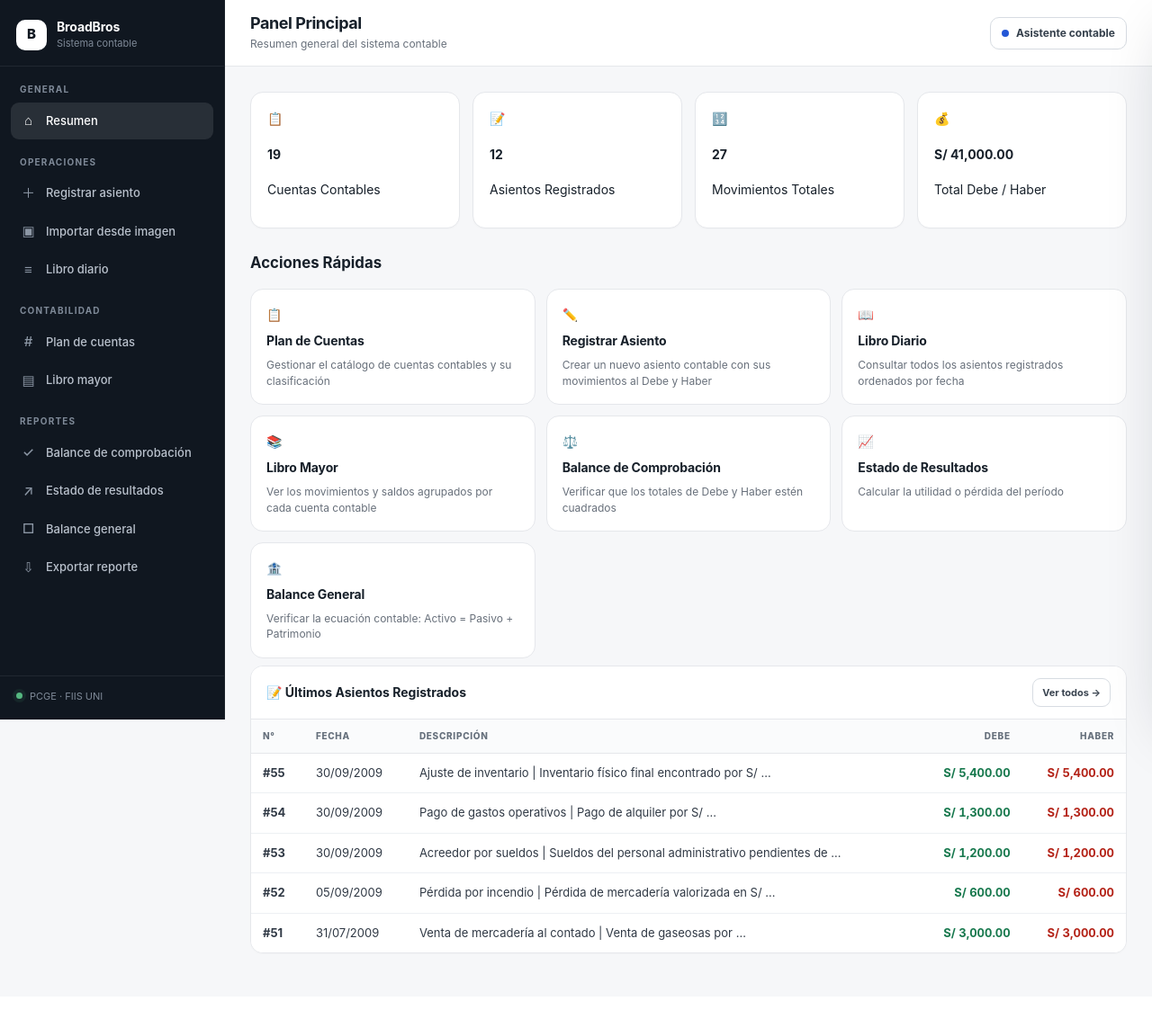
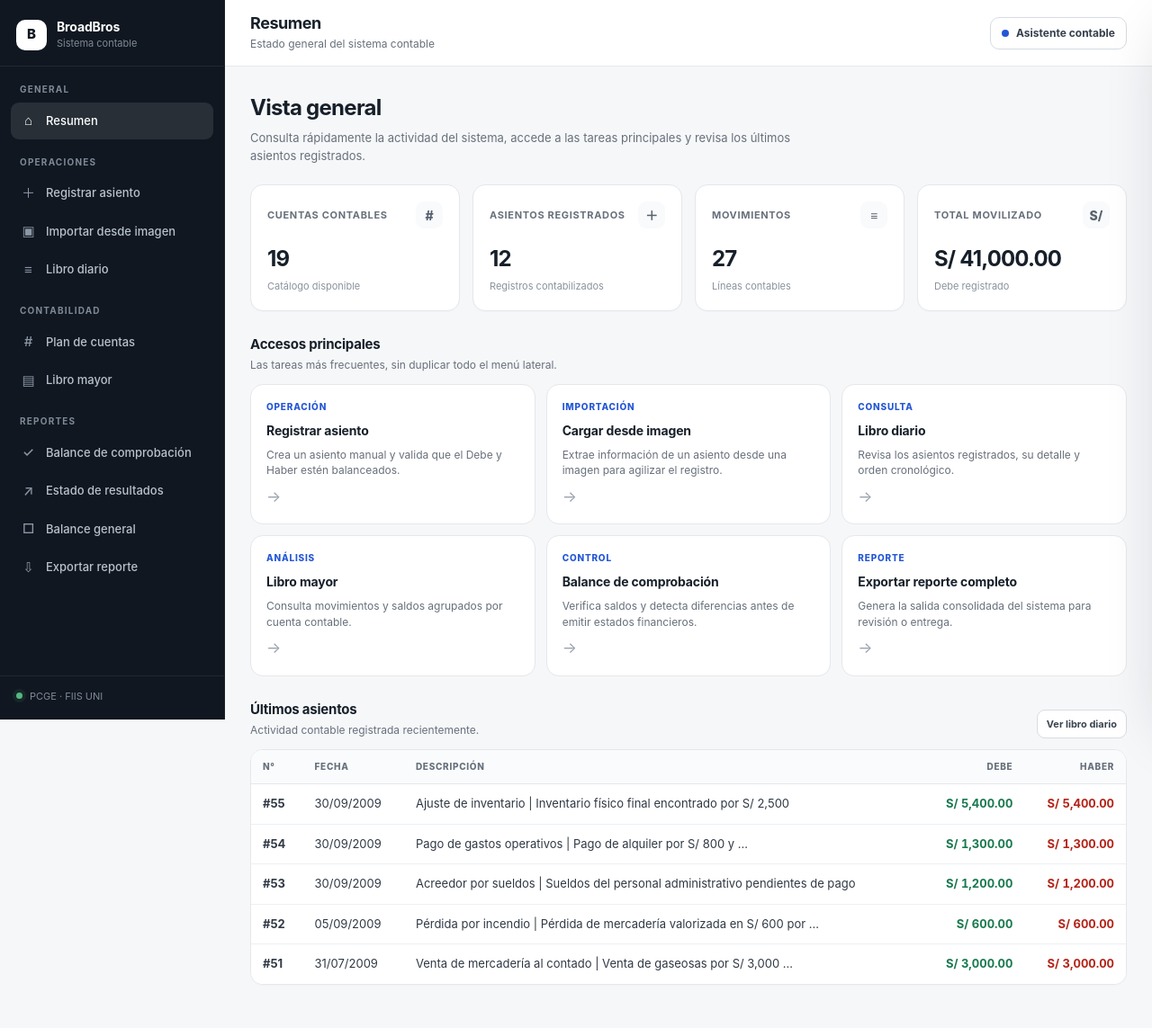
Before and after one commit to lamascara-17/BroadBros---Sistema-Contable, a Django app: page / in a window 1280 px wide. Shown: the whole page at 90% size. Before the commit the page ends 1060 px from the top, so only its background shows below. Run offline with Django 5.2, Linux system fonts and the light colour scheme; data comes from the database, SQL or seed files in the repository.

Commit message:
Simplifica y ordena el dashboard principal

```diff
--- a/templates/index.html
+++ b/templates/index.html
@@ -1,91 +1,117 @@
 {% extends 'base.html' %}
 {% load contable_tags %}
 
-{% block title %}Inicio — BroadBros{% endblock %}
-{% block nav_index %}active{% endblock %}
-{% block page_title %}Panel Principal{% endblock %}
-{% block page_subtitle %}Resumen general del sistema contable{% endblock %}
+{% block title %}Resumen — BroadBros{% endblock %}
+{% block page_title %}Resumen{% endblock %}
+{% block page_subtitle %}Estado general del sistema contable{% endblock %}
 
 {% block content %}
-<!-- ═══ ESTADÍSTICAS ═══ -->
+<section class="dashboard-intro">
+    <div>
+        <h2>Vista general</h2>
+        <p>Consulta rápidamente la actividad del sistema, accede a las tareas principales y revisa los últimos asientos registrados.</p>
+    </div>
+</section>
+
 <div class="stats-grid">
-    <div class="stat-card">
-        <div class="stat-icon blue">📋</div>
-        <div class="stat-info">
-            <h4>{{ total_cuentas }}</h4>
-            <p>Cuentas Contables</p>
+    <article class="stat-card">
+        <div class="stat-card-top">
+            <span class="stat-label">Cuentas contables</span>
+            <span class="stat-symbol">#</span>
         </div>
-    </div>
-    <div class="stat-card">
-        <div class="stat-icon green">📝</div>
-        <div class="stat-info">
-            <h4>{{ total_asientos }}</h4>
-            <p>Asientos Registrados</p>
+        <div class="stat-value">{{ total_cuentas }}</div>
+        <div class="stat-note">Catálogo disponible</div>
+    </article>
+
+    <article class="stat-card">
+        <div class="stat-card-top">
+            <span class="stat-label">Asientos registrados</span>
+            <span class="stat-symbol">＋</span>
         </div>
-    </div>
-    <div class="stat-card">
-        <div class="stat-icon purple">🔢</div>
-        <div class="stat-info">
-            <h4>{{ total_movimientos }}</h4>
-            <p>Movimientos Totales</p>
+        <div class="stat-value">{{ total_asientos }}</div>
+        <div class="stat-note">Registros contabilizados</div>
+    </article>
+
+    <article class="stat-card">
+        <div class="stat-card-top">
+            <span class="stat-label">Movimientos</span>
+            <span class="stat-symbol">≡</span>
         </div>
-    </div>
-    <div class="stat-card">
-        <div class="stat-icon orange">💰</div>
-        <div class="stat-info">
-            <h4>{{ total_debe|formato_moneda }}</h4>
-            <p>Total Debe / Haber</p>
+        <div class="stat-value">{{ total_movimientos }}</div>
+        <div class="stat-note">Líneas contables</div>
+    </article>
+
+    <article class="stat-card">
+        <div class="stat-card-top">
+            <span class="stat-label">Total movilizado</span>
+            <span class="stat-symbol">S/</span>
         </div>
+        <div class="stat-value">{{ total_debe|formato_moneda }}</div>
+        <div class="stat-note">Debe registrado</div>
+    </article>
+</div>
+
+<div class="section-heading">
+    <div>
+        <h3>Accesos principales</h3>
+        <p>Las tareas más frecuentes, sin duplicar todo el menú lateral.</p>
     </div>
 </div>
 
-<!-- ═══ ACCIONES RÁPIDAS ═══ -->
-<h3 style="margin-bottom: 16px; color: var(--primary); font-size: 1.05rem;">Acciones Rápidas</h3>
 <div class="actions-grid">
-    <a href="{% url 'gestionar_cuentas' %}" class="action-card">
-        <div class="action-icon">📋</div>
-        <h4>Plan de Cuentas</h4>
-        <p>Gestionar el catálogo de cuentas contables y su clasificación</p>
+    <a href="{% url 'registrar_asiento' %}" class="action-card">
+        <span class="action-kicker">Operación</span>
+        <h4>Registrar asiento</h4>
+        <p>Crea un asiento manual y valida que el Debe y Haber estén balanceados.</p>
+        <span class="action-arrow">→</span>
     </a>
-    <a href="{% url 'registrar_asiento' %}" class="action-card">
-        <div class="action-icon">✏️</div>
-        <h4>Registrar Asiento</h4>
-        <p>Crear un nuevo asiento contable con sus movimientos al Debe y Haber</p>
+
+    <a href="{% url 'cargar_imagen_diario' %}" class="action-card">
+        <span class="action-kicker">Importación</span>
+        <h4>Cargar desde imagen</h4>
+        <p>Extrae información de un asiento desde una imagen para agilizar el registro.</p>
+        <span class="action-arrow">→</span>
     </a>
+
     <a href="{% url 'libro_diario' %}" class="action-card">
-        <div class="action-icon">📖</div>
-        <h4>Libro Diario</h4>
-        <p>Consultar todos los asientos registrados ordenados por fecha</p>
+        <span class="action-kicker">Consulta</span>
+        <h4>Libro diario</h4>
+        <p>Revisa los asientos registrados, su detalle y orden cronológico.</p>
+        <span class="action-arrow">→</span>
     </a>
+
     <a href="{% url 'libro_mayor' %}" class="action-card">
-        <div class="action-icon">📚</div>
-        <h4>Libro Mayor</h4>
-        <p>Ver los movimientos y saldos agrupados por cada cuenta contable</p>
+        <span class="action-kicker">Análisis</span>
+        <h4>Libro mayor</h4>
+        <p>Consulta movimientos y saldos agrupados por cuenta contable.</p>
+        <span class="action-arrow">→</span>
     </a>
+
     <a href="{% url 'balance_comprobacion' %}" class="action-card">
-        <div class="action-icon">⚖️</div>
-        <h4>Balance de Comprobación</h4>
-        <p>Verificar que los totales de Debe y Haber estén cuadrados</p>
+        <span class="action-kicker">Control</span>
+        <h4>Balance de comprobación</h4>
+        <p>Verifica saldos y detecta diferencias antes de emitir estados financieros.</p>
+        <span class="action-arrow">→</span>
     </a>
-    <a href="{% url 'estado_resultados' %}" class="action-card">
-        <div class="action-icon">📈</div>
-        <h4>Estado de Resultados</h4>
-        <p>Calcular la utilidad o pérdida del período</p>
-    </a>
-    <a href="{% url 'balance_general' %}" class="action-card">
-        <div class="action-icon">🏦</div>
-        <h4>Balance General</h4>
-        <p>Verificar la ecuación contable: Activo = Pasivo + Patrimonio</p>
+
+    <a href="{% url 'reporte_completo' %}" class="action-card">
+        <span class="action-kicker">Reporte</span>
+        <h4>Exportar reporte completo</h4>
+        <p>Genera la salida consolidada del sistema para revisión o entrega.</p>
+        <span class="action-arrow">→</span>
     </a>
 </div>
 
-<!-- ═══ ÚLTIMOS ASIENTOS ═══ -->
 {% if ultimos_asientos %}
-<div class="card" style="margin-top: 8px;">
-    <div class="card-header">
-        <h3>📝 Últimos Asientos Registrados</h3>
-        <a href="{% url 'libro_diario' %}" class="btn btn-sm btn-secondary">Ver todos →</a>
+<div class="section-heading">
+    <div>
+        <h3>Últimos asientos</h3>
+        <p>Actividad contable registrada recientemente.</p>
     </div>
+    <a href="{% url 'libro_diario' %}" class="btn btn-sm btn-secondary">Ver libro diario</a>
+</div>
+
+<div class="card">
     <div class="card-body" style="padding: 0;">
         <div class="table-container">
             <table>
@@ -103,7 +129,7 @@
                     <tr>
                         <td><strong>#{{ asiento.id }}</strong></td>
                         <td>{{ asiento.fecha|date:"d/m/Y" }}</td>
-                        <td>{{ asiento.descripcion|truncatewords:10 }}</td>
+                        <td>{{ asiento.descripcion|truncatewords:12 }}</td>
                         <td class="text-right monto text-debe">{{ asiento.total_debe|formato_moneda }}</td>
                         <td class="text-right monto text-haber">{{ asiento.total_haber|formato_moneda }}</td>
                     </tr>
@@ -115,4 +141,3 @@
 </div>
 {% endif %}
 {% endblock %}
-#a
```
